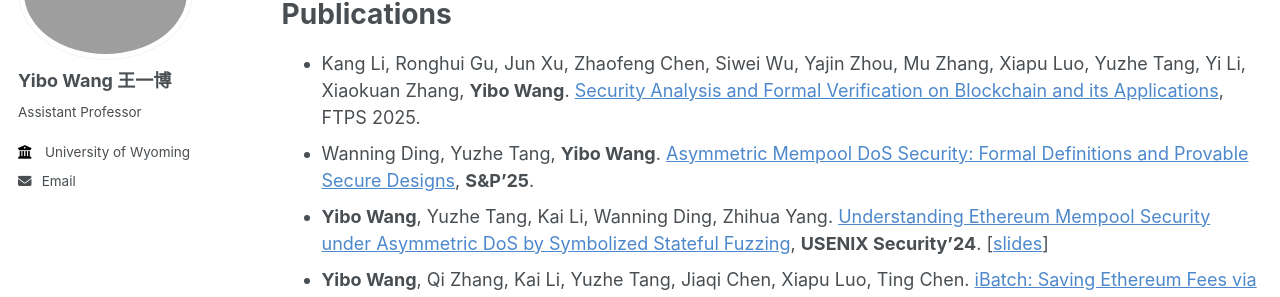
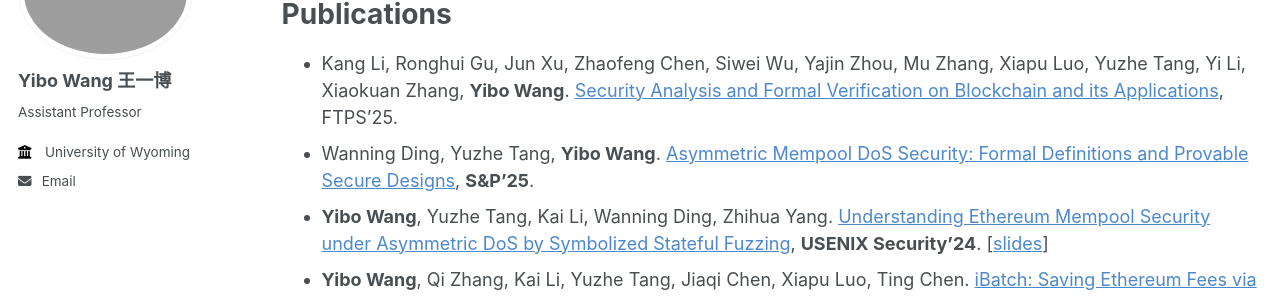
Before and after one commit to wangyibo0308/wangyibo0308.github.io, a Jekyll site: the page built from _pages/about.md, in a window 1280 px wide and 900 px high, scrolled down 307 px. Shown: the part 180-477 px from the top of the window. Built offline with Jekyll 4.4.1, drawn with Linux system fonts in a browser that asks for light colours.

Commit message:
Update about.md

```diff
--- a/_pages/about.md
+++ b/_pages/about.md
@@ -19,7 +19,7 @@ His recent work addresses automatic design-flaw discovery via fuzzing (USENIX Se
 
 Publications
 ======
-- Kang Li, Ronghui Gu, Jun Xu, Zhaofeng Chen, Siwei Wu, Yajin Zhou, Mu Zhang, Xiapu Luo, Yuzhe Tang, Yi Li, Xiaokuan Zhang, **Yibo Wang**. [Security Analysis and Formal Verification on Blockchain and its Applications](https://www.nowpublishers.com/article/Details/SEC-044), FTPS 2025.
+- Kang Li, Ronghui Gu, Jun Xu, Zhaofeng Chen, Siwei Wu, Yajin Zhou, Mu Zhang, Xiapu Luo, Yuzhe Tang, Yi Li, Xiaokuan Zhang, **Yibo Wang**. [Security Analysis and Formal Verification on Blockchain and its Applications](https://www.nowpublishers.com/article/Details/SEC-044), FTPS'25.
 - Wanning Ding, Yuzhe Tang, **Yibo Wang**. [Asymmetric Mempool DoS Security: Formal Definitions and Provable Secure Designs](https://www.computer.org/csdl/proceedings-article/sp/2025/223600a061/21B7R6HnWWk),  **S&P'25**.
 - **Yibo Wang**, Yuzhe Tang, Kai Li, Wanning Ding, Zhihua Yang. [Understanding Ethereum Mempool Security under Asymmetric DoS by Symbolized Stateful Fuzzing](https://www.usenix.org/system/files/usenixsecurity24-wang-yibo.pdf), **USENIX Security'24**. [[slides](https://www.usenix.org/system/files/usenixsecurity24_slides-wang-yibo.pdf)]
 - **Yibo Wang**, Qi Zhang, Kai Li, Yuzhe Tang, Jiaqi Chen, Xiapu Luo, Ting Chen. [iBatch: Saving Ethereum Fees via Secure and Cost-Effective Batching of Smart-Contract Invocations](https://dl.acm.org/doi/pdf/10.1145/3468264.3468568), **ESEC/FSE'21**. [[slides](https://docs.google.com/presentation/d/1BAbKc0El5ccnSwowvgFECqgYMjrKFBS-aQMwgGJBYfo/edit#slide=id.gfb81233821_0_0)]
```
